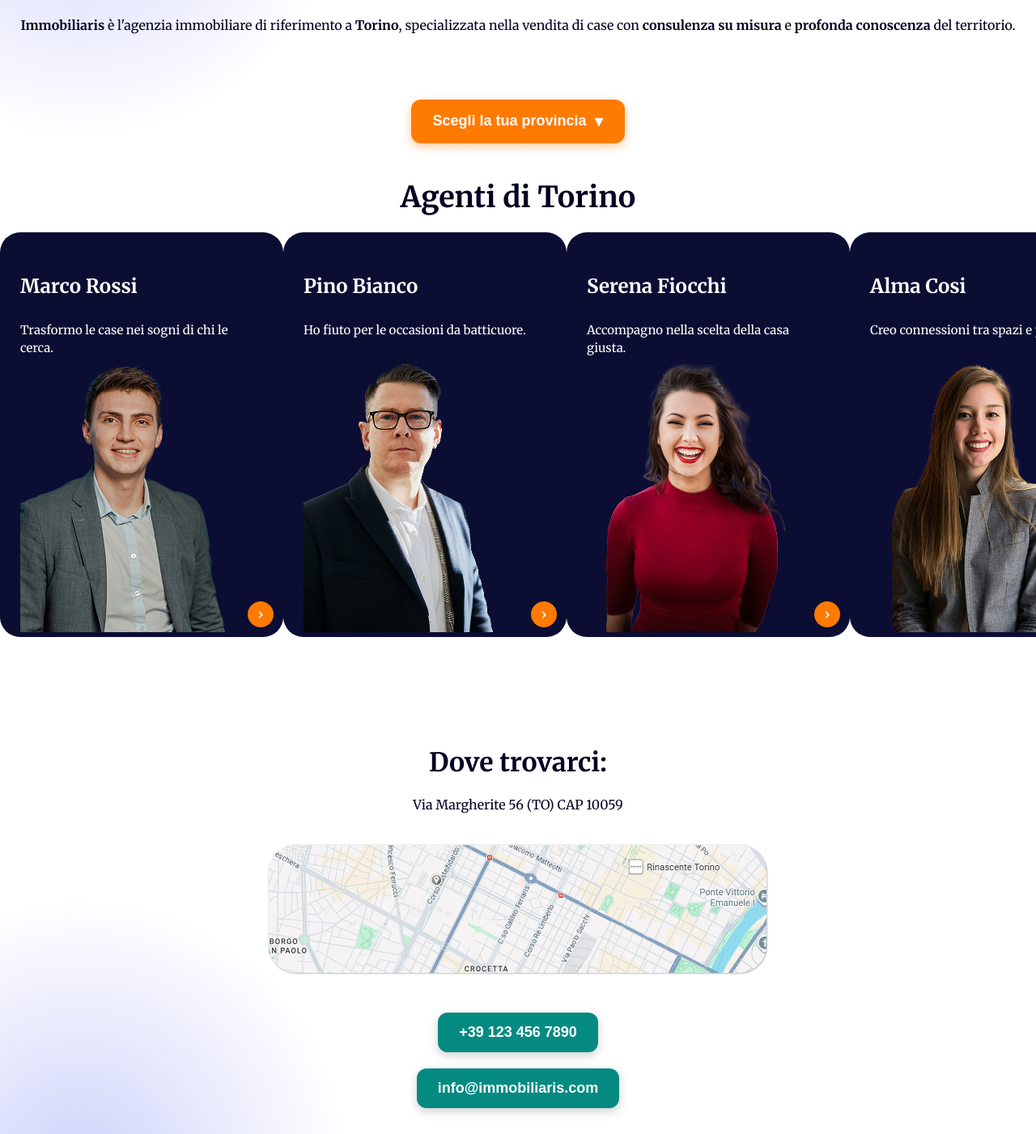
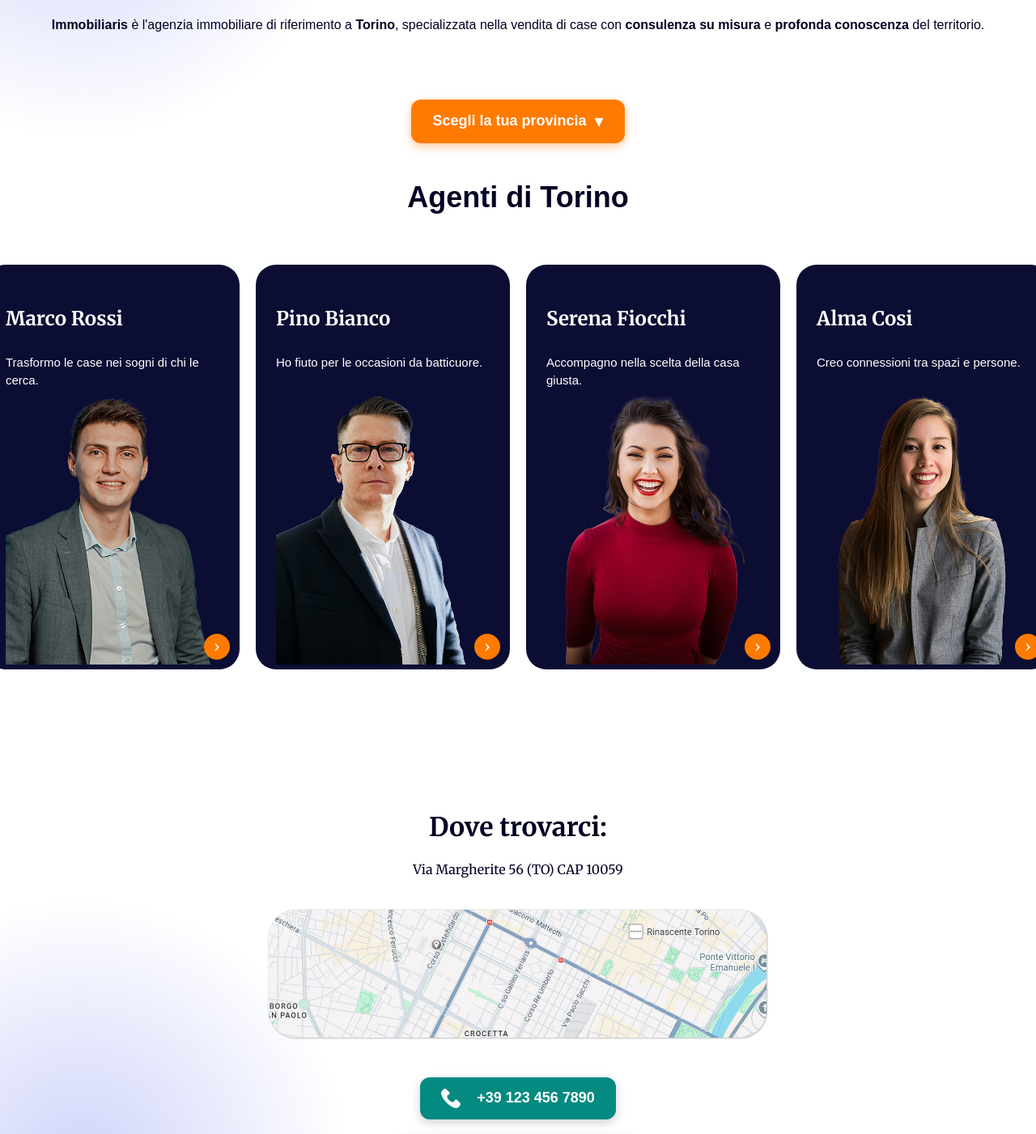
Before and after one commit to Alx370/Rooftop, a React (Vite) app in the folder capibaraweb-main/: page /chi-siamo in a window 1280 px wide. Shown: the part 760-2161 px from the top of the page at 81% size. Built offline with nearby package versions, Linux system fonts and the light colour scheme.

Commit message:
versione definitiva CHI SIAMO

```diff
--- a/capibaraweb-main/src/pages/ChiSiamo/chisiamo.css
+++ b/capibaraweb-main/src/pages/ChiSiamo/chisiamo.css
@@ -75,7 +75,7 @@
   text-align: justify;
 }
 
-.btn {
+/* .btn {
   padding: 0.8rem 1.5rem;
   border: none;
   border-radius: 10px;
@@ -93,33 +93,33 @@
 .btn.primary:hover {
   background-color: #e55a00;
   color: #fff;
-}
+} */
 
 /* RESPONSIVE PART */
 /* Tablet (max 1024px) */
 @media (max-width: 1024px) {
-  .hero {
+  .hero-chisiamo {
     height: 450px;
     padding: 0 2rem;
   }
 
-  .hero-content {
+  .hero-content-chisiamo {
     width: 80%;
     flex-direction: column;
     align-items: flex-start;
     text-align: left;
   }
 
-  .hero-text h1 {
+  .hero-text-chisiamo h1 {
     font-size: 3rem;
   }
 
-  .hero-bg-palazzo {
+  .hero-bg-palazzo-chisiamo {
     width: 70%;
     opacity: 0.7; /* meno invasiva */
   }
 
-  .hero-bg-logo {
+  .hero-bg-logo-chisiamo {
     background-position: 15% bottom;
     bottom: -320px;
     opacity: 0.6;
@@ -128,40 +128,35 @@
 
 /* Mobile grande (max 768px) */
 @media (max-width: 768px) {
-  .hero {
+  .hero-chisiamo {
     height: auto;
     padding: 4rem 1.5rem;
     flex-direction: column;
     text-align: center;
   }
 
-  .hero-content {
+  .hero-content-chisiamo {
     width: 100%;
     flex-direction: column;
     align-items: center;
   }
 
-  .hero-text {
+  .hero-text-chisiamo {
     align-items: center;
   }
 
-  .hero-text h1 {
+  .hero-text-chisiamo h1 {
     font-size: 2.4rem;
   }
 
-  .hero-text p {
+  .hero-text-chisiamo p {
     max-width: 90%;
     text-align: center;
     font-size: 1rem;
     font-family: Montserrat, sans-serif;
   }
 
-  .hero-buttons {
-    justify-content: center;
-    padding-top: 1.5rem;
-  }
-
-  .hero-bg-palazzo {
+  .hero-bg-palazzo-chisiamo {
     width: 100%;
     height: 350px;
     background-position: center bottom;
@@ -170,7 +165,7 @@
     bottom: 0;
   }
 
-  .hero-bg-logo {
+  .hero-bg-logo-chisiamo {
     background-position: center bottom;
     bottom: -300px;
     width: 100%;
@@ -185,6 +180,9 @@
   text-align: center;
   margin: 80px 20px 0 20px;
 }
+.hero-title-chisiamo p{
+  font-family: Montserrat, sans-serif;
+}
 
 
 /* ------------------------------------------------------ */
@@ -197,6 +195,7 @@
   align-items: center;
   margin-top: 80px;
   position: relative;
+  font-family: Montserrat, sans-serif;
 }
 
 .provincia-btn {
@@ -212,6 +211,7 @@
   gap: 10px;
   align-items: center;
   box-shadow: 0px 4px 12px rgba(255, 122, 0, 0.4);
+  font-family: Montserrat, sans-serif;
 }
 
 .arrow {
@@ -241,6 +241,10 @@
   max-width: 90%;
   box-shadow: 0px 5px 25px rgba(0, 0, 0, 0.25);
   animation: slideDown 0.3s ease;
+}
+
+.modal-content h3 {
+  font-size: 1rem;
 }
 
 .dropdown-item {
@@ -279,9 +283,20 @@
 /* CARD AGENTI */
 /* ------------------------------------------------------ */
 
+.card-agenti-section {
+  display: flex;
+  justify-content: center;
+  align-items: center;
+  padding: 40px 20px;
+}
+
 .cards-container {
   display: grid;
   grid-template-columns: repeat(4, 1fr);
+  gap: 20px;
+  max-width: 1400px;
+  margin: 0 auto;
+  justify-items: center;
 }
 
 .card-agente {
@@ -293,8 +308,10 @@
   position: relative;
   display: flex;
   flex-direction: column;
-  width: 350px;
-  height: 500px;
+  width: 100%;
+  max-width: 320px;
+  min-height: 500px;
+  height: auto;
 }
 
 .card-agente h3 {
@@ -305,6 +322,7 @@
 .descr {
   font-size: 15px;
   margin-bottom: auto;
+  font-family: Montserrat, sans-serif;
 }
 
 .arrow-card {
@@ -430,17 +448,20 @@
   opacity: 0.9;
   text-transform: uppercase;
   letter-spacing: 1px;
+  font-family: Montserrat, sans-serif;
 }
 
 .modal-presentazione {
   font-size: 15px;
   line-height: 1.6;
   opacity: 0.95;
+  font-family: Montserrat, sans-serif;
 }
 
 .modal-contact {
   font-weight: 600;
   padding: 0px;
+  font-family: Montserrat, sans-serif;
 }
 
 /* Responsive */
@@ -479,6 +500,11 @@
   width: 50%;
   border-radius: 25px;
   margin-top: 20px;
+  transition: transform 0.3s ease;
+}
+
+.map-box img:hover {
+  transform: scale(1.05);
 }
 
 
@@ -568,6 +594,7 @@
 }
 
 .dati-section p {
+  font-family: Montserrat, sans-serif;
   color: #5b5b5b;
   font-size: 1.1rem;
   text-align: center;
@@ -624,6 +651,7 @@
   /* Card Agenti */
   .card-agenti-section {
     padding: 50px 60px 20px 60px;
+
   }
 
   .cards-container {
--- a/capibaraweb-main/src/pages/ChiSiamo/chisiamo.jsx
+++ b/capibaraweb-main/src/pages/ChiSiamo/chisiamo.jsx
@@ -50,7 +50,7 @@ export default function ChiSiamo() {
       img: "../../src/assets/images/chisiamo/Torino/agente4.png",
     },
 
-    // Agenti di un'altra provincia (da finire di modificare)
+    // Agenti di Cuneo
     {
     id: 5,
     nome: "Luca Ferrero",
@@ -90,7 +90,91 @@ export default function ChiSiamo() {
     tel: "+393402556677",
     mail: "elena.bessone@immobiliaris.com",
     img: "../../src/assets/images/chisiamo/Torino/agente1.png",
-  }
+  },
+
+  // Agenti di Alessandria
+{
+  id: 9,
+  nome: "Giulia Roversi",
+  descrizione: "Creo percorsi immobiliari basati su fiducia e trasparenza.",
+  presentazione: "Ti accompagnerò con attenzione e competenza per trovare l'ambiente che possa davvero migliorare il tuo quotidiano.",
+  provincia: "Alessandria",
+  tel: "+393401234567",
+  mail: "giulia.roversi@immobiliaris.com",
+  img: "../../src/assets/images/chisiamo/Torino/agente1.png",
+},
+{
+  id: 10,
+  nome: "Matteo Cavazza",
+  descrizione: "Rendo ogni trattativa un'esperienza semplice e positiva.",
+  presentazione: "Con ascolto e professionalità ti guiderò verso la scelta della casa che rispecchia davvero le tue aspettative.",
+  provincia: "Alessandria",
+  tel: "+393474563210",
+  mail: "matteo.cavazza@immobiliaris.com",
+  img: "../../src/assets/images/chisiamo/Torino/agente1.png",
+},
+{
+  id: 11,
+  nome: "Irene Marchisio",
+  descrizione: "Ogni casa è un'opportunità per costruire nuovi inizi.",
+  presentazione: "Ti supporterò con chiarezza e dedizione per aiutarti a riconoscere il potenziale di ogni immobile.",
+  provincia: "Alessandria",
+  tel: "+393491122334",
+  mail: "irene.marchisio@immobiliaris.com",
+  img: "../../src/assets/images/chisiamo/Torino/agente1.png",
+},
+{
+  id: 12,
+  nome: "Federico Dalmonte",
+  descrizione: "Metto al centro le tue esigenze per offrirti un percorso valido.",
+  presentazione: "Sarò al tuo fianco per guidarti verso una scelta immobiliare consapevole e duratura.",
+  provincia: "Alessandria",
+  tel: "+393456778899",
+  mail: "federico.dalmonte@immobiliaris.com",
+  img: "../../src/assets/images/chisiamo/Torino/agente1.png",
+},
+
+// Agenti di Asti
+{
+  id: 13,
+  nome: "Chiara Venturi",
+  descrizione: "Trasformo le esigenze abitative in soluzioni concrete e su misura.",
+  presentazione: "Ti accompagnerò con cura e disponibilità nella scelta dell'immobile che possa davvero rappresentarti.",
+  provincia: "Asti",
+  tel: "+393401987654",
+  mail: "chiara.venturi@immobiliaris.com",
+  img: "../../src/assets/images/chisiamo/Torino/agente1.png",
+},
+{
+  id: 14,
+  nome: "Lorenzo Malfatti",
+  descrizione: "Metto competenza e ascolto al servizio di ogni progetto.",
+  presentazione: "Con professionalità e trasparenza ti guiderò nel riconoscere il valore reale degli spazi che visiteremo.",
+  provincia: "Asti",
+  tel: "+393472223344",
+  mail: "lorenzo.malfatti@immobiliaris.com",
+  img: "../../src/assets/images/chisiamo/Torino/agente1.png",
+},
+{
+  id: 15,
+  nome: "Sofia Bellandi",
+  descrizione: "Credo nel potere degli ambienti di migliorare il benessere di chi li vive.",
+  presentazione: "Sarò al tuo fianco per aiutarti a scegliere la casa più adatta ai tuoi ritmi, ai tuoi sogni e alle tue priorità.",
+  provincia: "Asti",
+  tel: "+393498800112",
+  mail: "sofia.bellandi@immobiliaris.com",
+  img: "../../src/assets/images/chisiamo/Torino/agente1.png",
+},
+{
+  id: 16,
+  nome: "Davide Rossetti",
+  descrizione: "Rendo ogni percorso immobiliare semplice, chiaro e sereno.",
+  presentazione: "Ti supporterò con concretezza ed esperienza per accompagnarti verso una scelta sicura e senza stress.",
+  provincia: "Asti",
+  tel: "+393402225566",
+  mail: "davide.rossetti@immobiliaris.com",
+  img: "../../src/assets/images/chisiamo/Torino/agente1.png",
+}
   ];
 
   const filteredAgents =
@@ -244,7 +328,9 @@ export default function ChiSiamo() {
         <p>Via Margherite 56 (TO) CAP 10059</p>
 
         <div className="map-box">
-          <img src="src/assets/images/chisiamo/mappa.png" alt="Mappa Google" />
+          <a href="https://www.google.com/maps/search/?api=1&query=Piazza+San+Carlo+Torino" target="_blank" rel="noopener noreferrer">
+            <img src="src/assets/images/chisiamo/mappa.png" alt="Mappa Google" style={{ cursor: 'pointer' }} />
+          </a>
         </div>
       </section>
 
@@ -253,11 +339,16 @@ export default function ChiSiamo() {
       {/* BOTTONI RECAPITI */}
       {/* -------------------------------- */}
       <section className="bottone-recapiti-section">
-        <button onClick={() => window.location.href = `tel:${phoneNumber}`} className="recapiti-btn" > +39 123 456 7890 </button>
+        <button onClick={() => window.location.href = `tel:${phoneNumber}`} className="recapiti-btn" >
+          <img src="../../src/assets/icons/phone-call.png" alt="Phone icon" style={{ width: '24px', height: '24px', marginRight: '10px', verticalAlign: 'middle' }} />
+          +39 123 456 7890
+        </button>
       </section>
 
       <section className="bottone-recapiti-section">
-        <button onClick={() => window.location.href = `mailTo:${emailAddress}`} className="recapiti-btn" > info@immobiliaris.com </button>
+        <button onClick={() => window.location.href = `mailTo:${emailAddress}`} className="recapiti-btn" >
+          <img src="../../src/assets/icons/email.png" alt="Email icon" style={{ width: '24px', height: '24px', marginRight: '10px', verticalAlign: 'middle' }} />
+          info@immobiliaris.com </button>
       </section>
 
 
```
Also changed, not shown: capibaraweb-main/src/assets/icons/email.png (added), capibaraweb-main/src/assets/icons/phone-call.png (added).
